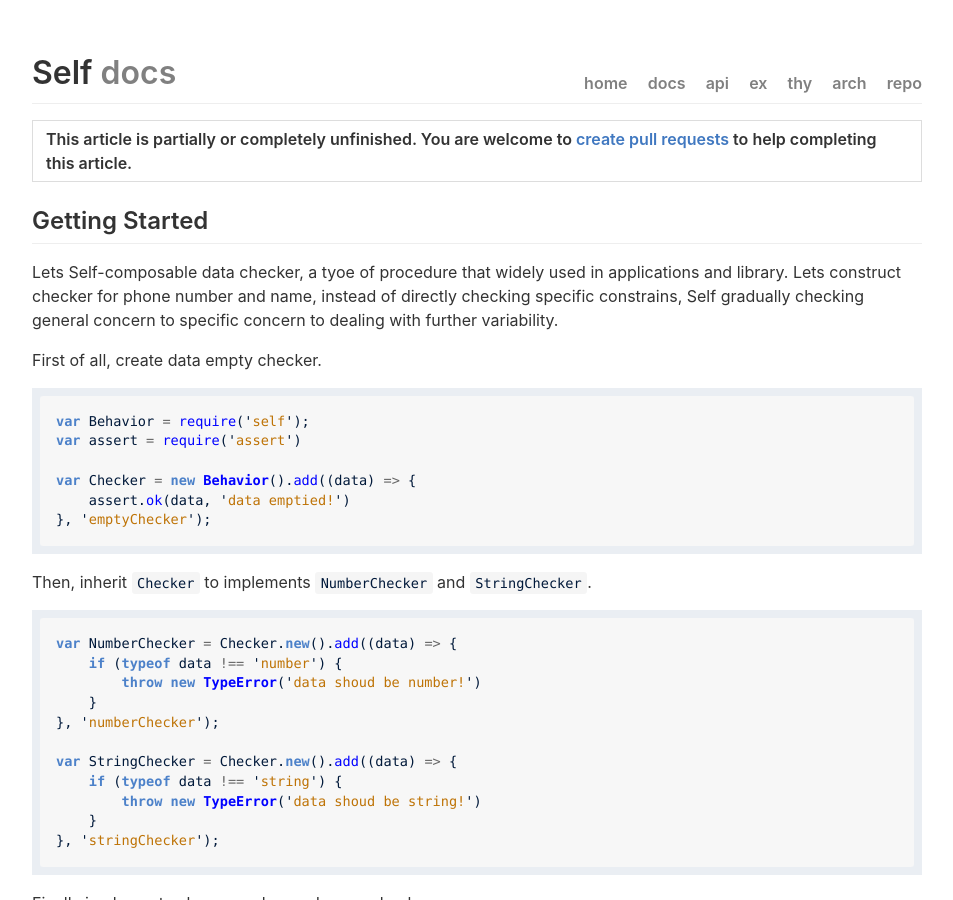
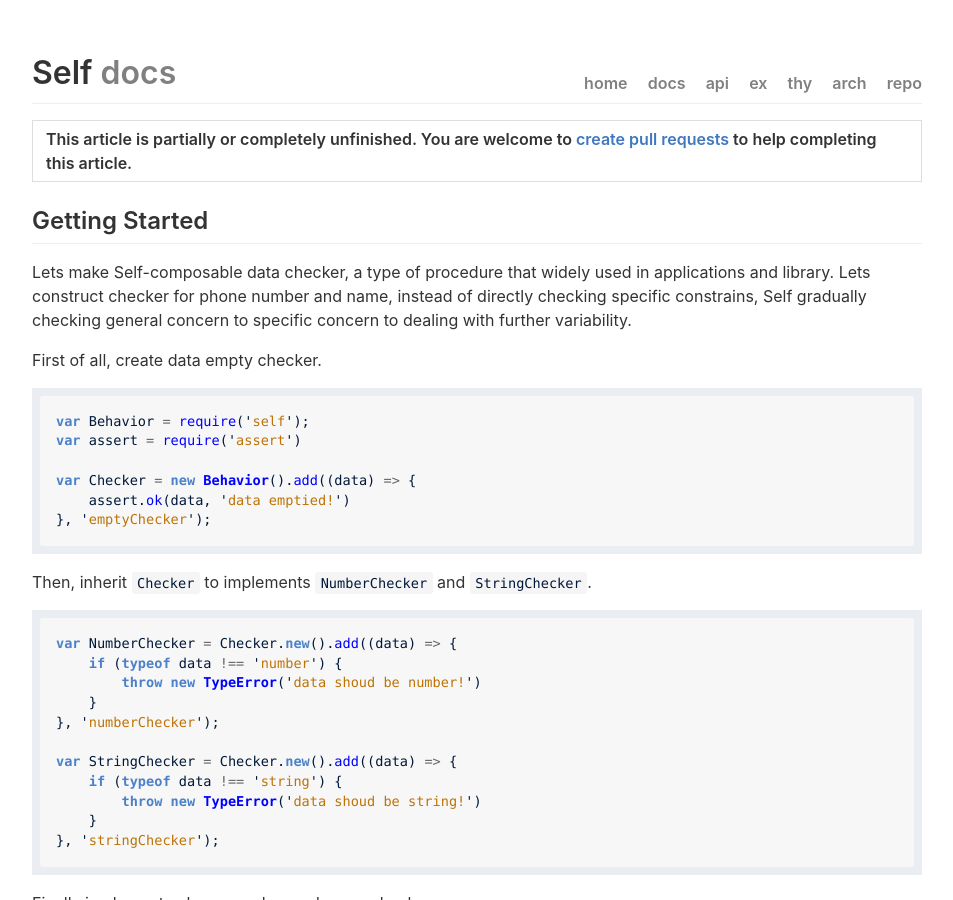
Before and after one commit to hiun/refinable, a Jekyll site: the page built from docs.html, in a window 1280 px wide and 900 px high. Shown: the whole window, without its empty margins (163-1116 px from the left). Built offline with Jekyll 4.4.1, drawn with Linux system fonts in a browser that asks for light colours.

Commit message:
Update docs.md

```diff
--- a/_includes/docs.md
+++ b/_includes/docs.md
@@ -1,6 +1,6 @@
 ## Getting Started
 
-Lets Self-composable data checker, a tyoe of procedure that widely used in applications and library. Lets construct checker for phone number and name, instead of directly checking specific constrains, Self gradually checking general concern to specific concern to dealing with further variability.
+Lets make Self-composable data checker, a type of procedure that widely used in applications and library. Lets construct checker for phone number and name, instead of directly checking specific constrains, Self gradually checking general concern to specific concern to dealing with further variability.
 
 First of all, create data empty checker.
 
```
